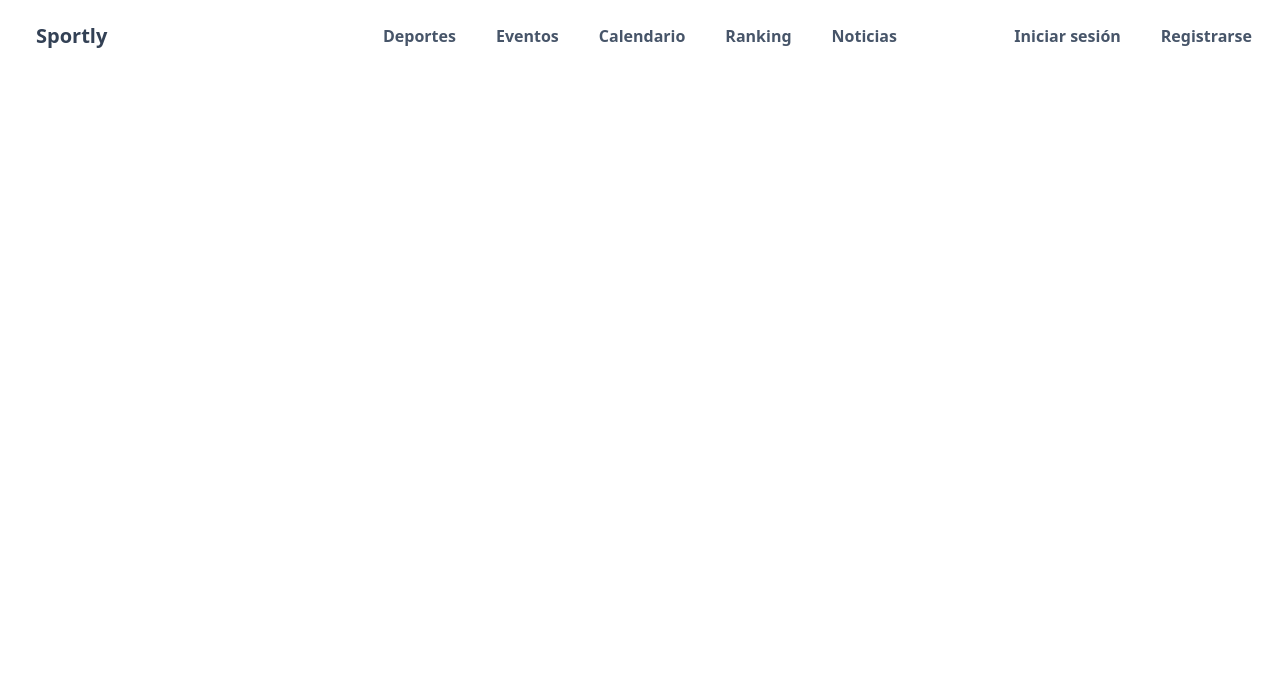
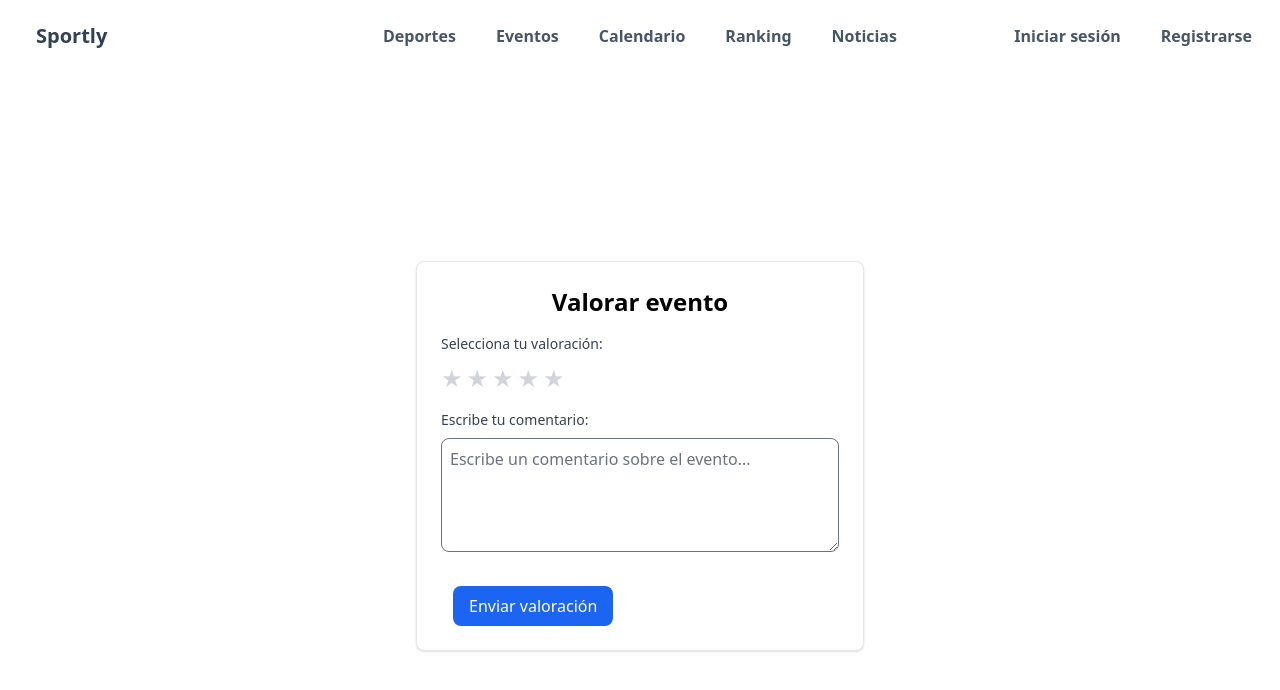
Before and after one commit to jorgebueno7/trabajo-fin-grado, a React (Vite) app in the folder client/: page /create-rating/1 in a window 1280 px wide. Shown: the top 690 px of the page. Built offline with nearby package versions, Linux system fonts and the light colour scheme; no server answers.

Commit message:
Crear valoraciones de eventos del usuario

```diff
--- a/client/src/App.tsx
+++ b/client/src/App.tsx
@@ -23,6 +23,7 @@ import CreateEvent from './components/common/CreateEvent';
 import CreateSport from './components/common/CreateSport';
 import RatingEvent from './components/common/RatingsEvent';
 import RatingDetail from './components/common/RatingDetail';
+import CreateRatingEvent from './components/common/CreateRatingEvent';
 
 import './css/index.css'
 
@@ -77,6 +78,7 @@ function RoutesWithNavbar() {
         <Route path="/create-sport" element={<CreateSport />} />
         <Route path="/ratings-event" element={<RatingEvent />} />
         <Route path="/ratings/:id_evento" element={<RatingDetail />} />
+        <Route path="/create-rating/:id_evento" element={<CreateRatingEvent />} />
       </Routes>
     </div>
   );
--- a/client/src/api/ratings.ts
+++ b/client/src/api/ratings.ts
@@ -11,3 +11,8 @@ export const getRatingsByEvent = async (id_evento: number) => {
   const response = await axios.get(API_URL + '/event/' + id_evento);
   return response.data;
 }
+
+export const postRating = async (id_evento: number, valoracion: number, comentario: string) => {
+  const response = await axios.post(API_URL, { id_evento, valoracion, comentario }, { withCredentials: true });
+  return response.data;
+}
--- /dev/null
+++ b/client/src/components/common/CreateRatingEvent.tsx
@@ -0,0 +1,93 @@
+import { useState } from 'react';
+import { useParams, useNavigate } from 'react-router-dom';
+import { postRating } from '../../api/ratings';
+
+const CreateRatingEvent = () => {
+    const { id_evento } = useParams<{ id_evento: string }>(); // Obtener el ID del evento desde la URL
+    const [valoracion, setValoracion] = useState<number>(0);
+    const [comentario, setComentario] = useState<string>('');
+
+    const navigate = useNavigate();
+
+    const handleRatingChange = (rating: number) => {
+        setValoracion(rating);
+    };
+
+    const handleSubmit = async (e: React.FormEvent) => {
+        e.preventDefault();
+        if (!valoracion || !comentario.trim()) {
+            alert('Por favor, selecciona una valoración y escribe un comentario.');
+            return;
+        }
+        if(!id_evento) {
+            console.log('ID del evento no encontrado');
+        }
+        try {
+            if (id_evento) {
+                await postRating(Number(id_evento), valoracion, comentario.trim());
+                alert('¡Valoración creada exitosamente!');
+                navigate(`/ratings/${id_evento}`);
+            }
+        } catch (error) {
+            console.error('Error al crear la valoración:', error);
+            alert('Ocurrió un error al crear la valoración. Por favor, inténtalo de nuevo.');
+        }
+    };
+
+    // Generar estrellas seleccionables
+    const renderStars = () => {
+        const maxStars = 5;
+        return (
+            <div className="flex space-x-1">
+                {[...Array(maxStars)].map((_, index) => (
+                    <button
+                        key={index}
+                        type="button"
+                        onClick={() => handleRatingChange(index + 1)}
+                        className={`text-2xl ${
+                            index < valoracion ? 'text-yellow-500' : 'text-gray-300'
+                        }`}
+                    >
+                        ★
+                    </button>
+                ))}
+            </div>
+        );
+    };
+    return (
+        <div className="flex items-center justify-center min-h-screen">
+            <form
+                onSubmit={handleSubmit}
+                className="w-full max-w-md p-6 bg-white border border-gray-200 rounded-lg shadow"
+            >
+                <h1 className="text-2xl font-bold mb-4 text-center">Valorar evento</h1>
+                <div className="mb-4">
+                    <label className="block mb-2 text-sm font-medium text-gray-700">
+                        Selecciona tu valoración:
+                    </label>
+                    {renderStars()}
+                </div>
+                <div className="mb-4">
+                    <label htmlFor="comentario" className="block mb-2 text-sm font-medium text-gray-700">
+                        Escribe tu comentario:
+                    </label>
+                    <textarea
+                        id="comentario"
+                        value={comentario}
+                        onChange={(e) => setComentario(e.target.value)}
+                        className="w-full p-2 border rounded-lg"
+                        rows={4}
+                        placeholder="Escribe un comentario sobre el evento..."
+                    ></textarea>
+                </div>
+                <button
+                    type="submit"
+                    className="mt-3 ml-3 px-4 py-2 bg-blue-600 text-white rounded-lg hover:bg-blue-700">
+                    Enviar valoración
+                </button>
+            </form>
+        </div>
+    );
+};
+
+export default CreateRatingEvent;
--- a/client/src/components/common/ListUserEvents.tsx
+++ b/client/src/components/common/ListUserEvents.tsx
@@ -51,17 +51,9 @@ const ListUserEvents = () => {
         }
     };
 
-    // const handleRatingEvent = async (id_evento: number) => {
-    //     if (user) {
-    //         try {
-    //             await ratingEvent(id_evento); // Llama a la API para calificar el evento
-    //             alert('Gracias por calificar el evento.');
-    //         } catch (error) {
-    //             console.error('Error al calificar el evento:', error);
-    //             alert('Hubo un error al intentar calificar el evento.');
-    //         }
-    //     }
-    // }
+    const navigateCreateRatingEvent = (id_evento: number) => {
+        navigate(`/create-rating/${id_evento}`);
+    };
 
     return (
         <div className="p-5">
@@ -87,10 +79,10 @@ const ListUserEvents = () => {
                             + Información del evento
                         </button>
                         <button
-                            onClick={() => navigateToEventDetail(event.id_evento)}
-                            className="mt-3 ml-3 px-4 py-2 bg-green-600 text-white rounded-lg hover:bg-green-700"
+                            onClick={() => navigateCreateRatingEvent(event.id_evento)}
+                            className="mt-3 ml-3 px-4 py-2 bg-blue-600 text-white rounded-lg hover:bg-blue-700"
                         >
-                            + Información del evento
+                            Valorar evento
                         </button>
                     </div>
 
--- a/client/src/components/common/RatingDetail.tsx
+++ b/client/src/components/common/RatingDetail.tsx
@@ -44,9 +44,13 @@ const RatingDetail = () => {
         return `${filledStars}${emptyStars}`;
     };
 
+    const nombreEvento = () => {
+        return ratings.length > 0 ? ratings[0].Event.nombre : '';
+    }
+
     return (
         <div className="p-5">
-            <h1 className="text-2xl font-bold mb-4 ml-2">Valoraciones de eventos</h1>
+            <h1 className="text-2xl mb-4 ml-2">Valoraciones del evento: <strong>{nombreEvento()}</strong></h1>
                 {ratings.length > 0 ?
                     (ratings.map((rating) =>
                         <div key={rating.id_evento} className="border p-4 mb-4 ml-2 rounded-lg bg-white shadow-md">
```
